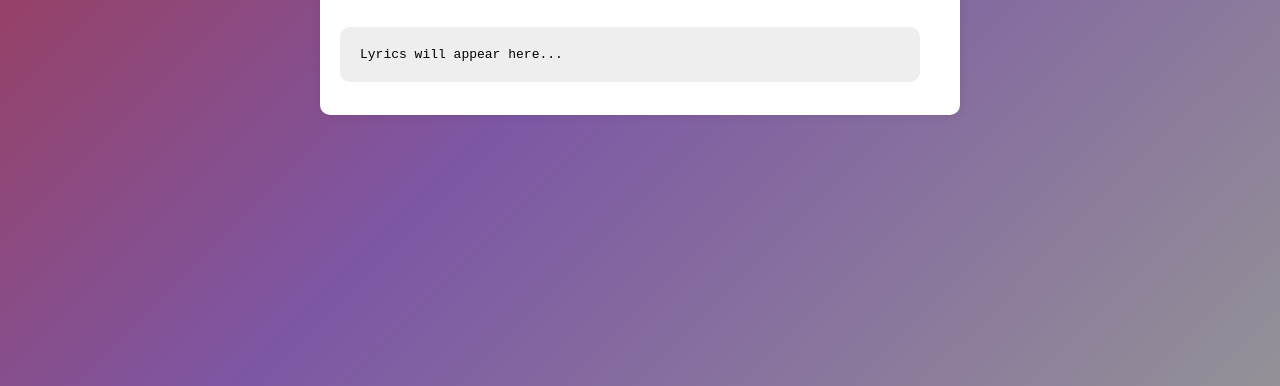
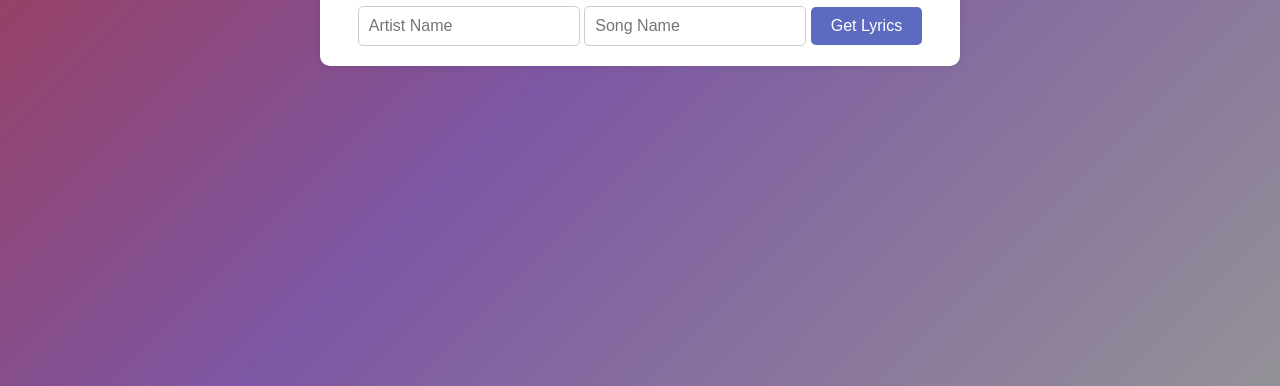
Before and after one commit to EceBayraktar/LyricsApp, a plain HTML site: page index.html in a window 1280 px wide. Shown: the part 414-800 px from the top of the page. Drawn offline with Linux system fonts and the light colour scheme.

Commit message:
deneme33

```diff
--- a/index.html
+++ b/index.html
@@ -14,7 +14,7 @@
   <input id="song" type="text" placeholder="Song Name">
   <button onclick="getLyrics()">Get Lyrics</button>
 
-  <pre id="lyrics" >Lyrics will appear here...</pre>
+  <pre id="lyrics" style="display: none;" >Lyrics will appear here...</pre>
 </div>
 <div id="alertBox" class="alert-box" style="display: none;">
     <span class="close-btn" onclick="closeAlert()">&times;</span>
```
